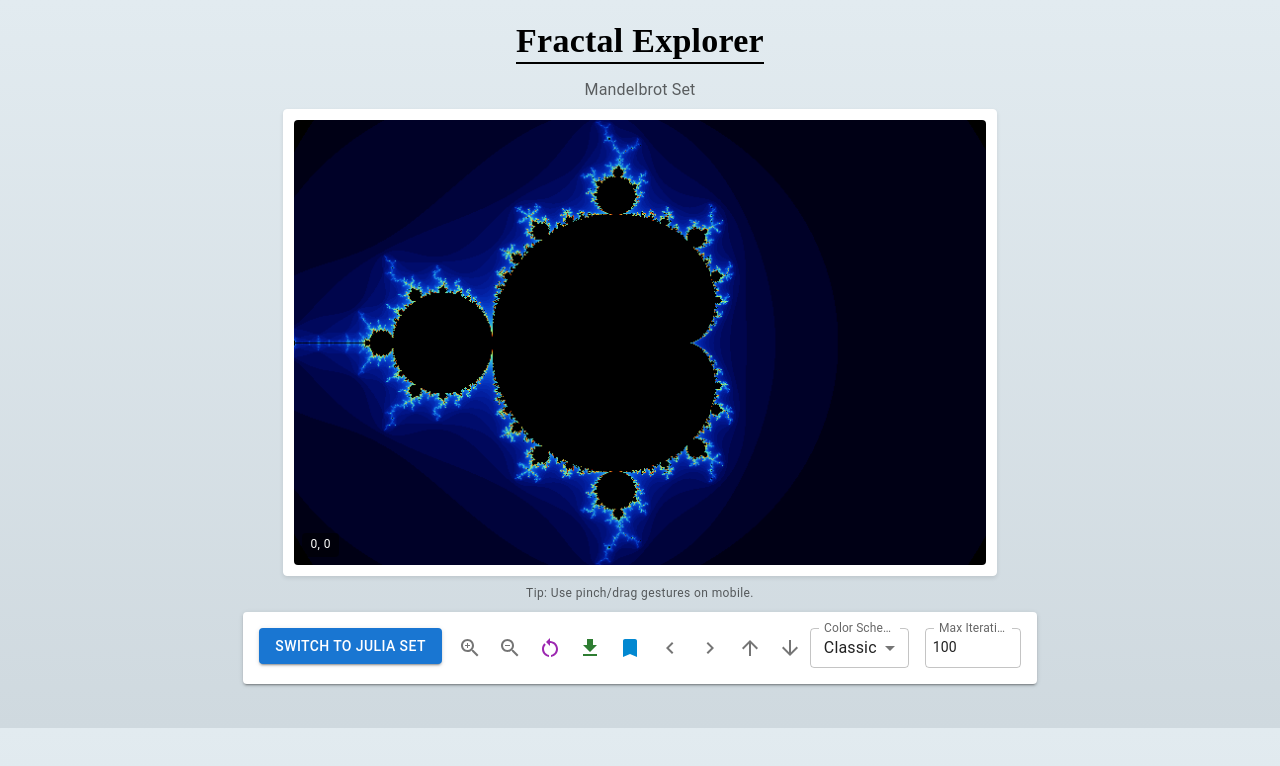
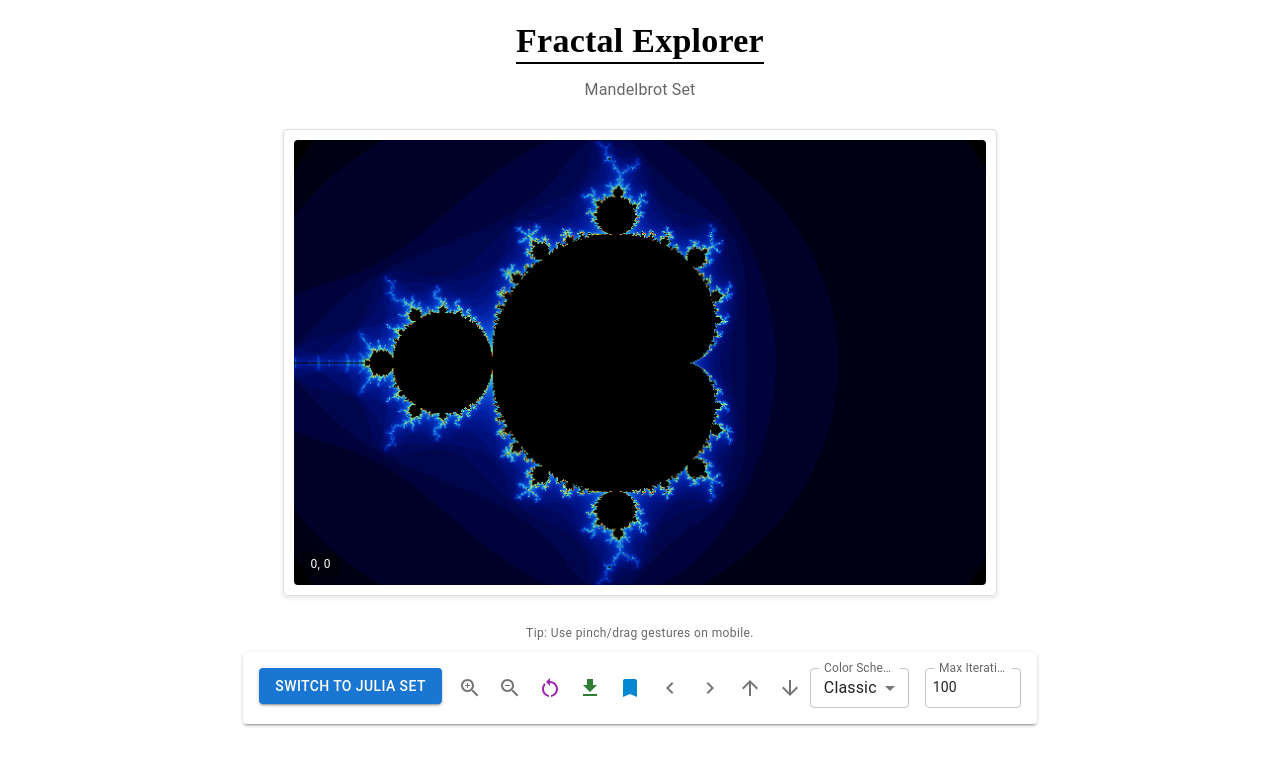
Before and after one commit to Priyankashinde06/Fractal_Generator, a React (Vite) app: page / in a window 1280 px wide. Shown: the top 766 px of the page. Built offline with nearby package versions, Linux system fonts and the light colour scheme.

Commit message:
Add files via upload

```diff
--- a/src/styles.css
+++ b/src/styles.css
@@ -5,7 +5,6 @@ body {
         sans-serif;
     -webkit-font-smoothing: antialiased;
     -moz-osx-font-smoothing: grayscale;
-    background-image: linear-gradient(to top, #cfd9df 0%, #e2ebf0 100%);
 }
 
 @media (max-width: 768px) {
@@ -25,11 +24,11 @@ body {
     width: 60%;
     display: flex;
     justify-content: center;
+    margin: 20px 0;
     padding: 10px;
-    border: 1px solid #fff;
+    border: 1px solid #ddd;
     border-radius: 4px;
     overflow: hidden;
-    background-color: #fff;
     box-shadow: 0 2px 4px rgba(0, 0, 0, 0.1);
 }
 
```
